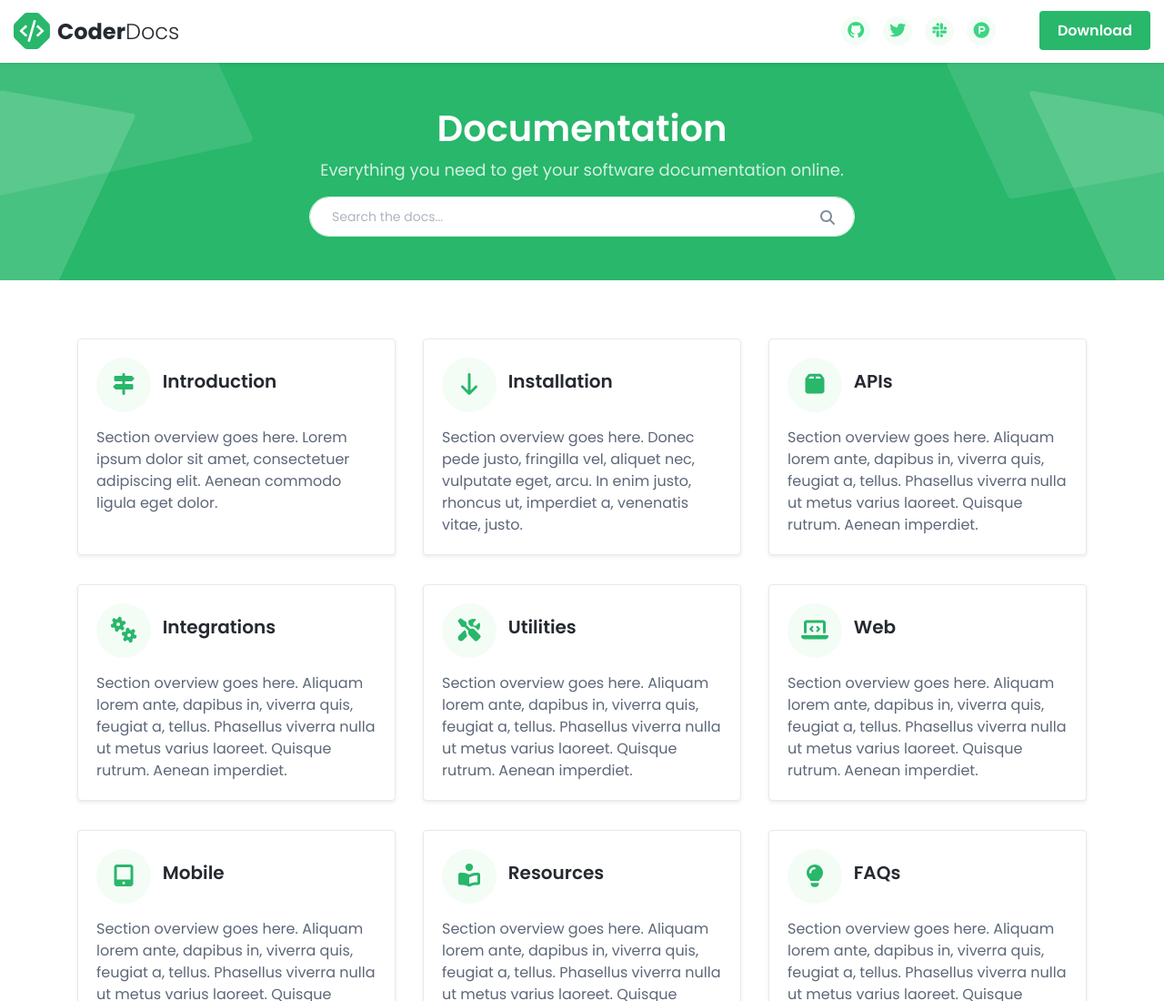
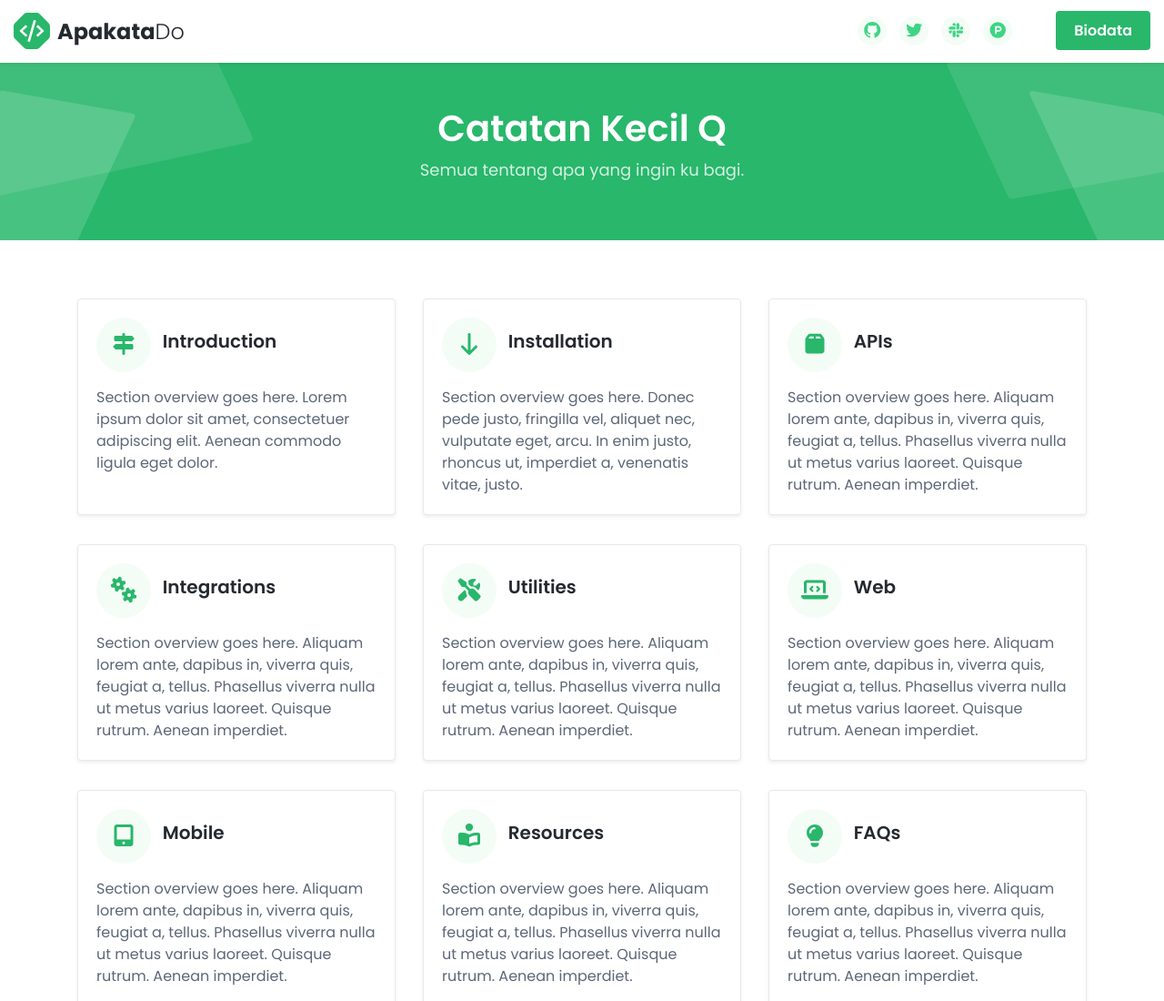
Before and after one commit to maryadicoding/maryadicoding.github.io, a plain HTML site: page index.html in a window 1280 px wide. Shown: the top 1100 px of the page at 91% size. Drawn offline with Linux system fonts and the light colour scheme.

Commit message:
change 1st

```diff
--- a/index.html
+++ b/index.html
@@ -1,7 +1,7 @@
 <!DOCTYPE html>
 <html lang="en">
 <head>
-    <title>CoderDocs - Bootstrap 4 Documentation Template For Software Projects</title>
+    <title>apakata-Do</title>
 
     <!-- Meta -->
     <meta charset="utf-8">
@@ -27,7 +27,7 @@
         <div class="branding docs-branding">
             <div class="container-fluid position-relative py-2">
                 <div class="docs-logo-wrapper">
-	                <div class="site-logo"><a class="navbar-brand" href="index.html"><img class="logo-icon mr-2" src="assets/images/coderdocs-logo.svg" alt="logo"><span class="logo-text">Coder<span class="text-alt">Docs</span></span></a></div>
+	                <div class="site-logo"><a class="navbar-brand" href="index.html"><img class="logo-icon mr-2" src="assets/images/coderdocs-logo.svg" alt="logo"><span class="logo-text">Apakata<span class="text-alt">Do</span></span></a></div>
                 </div><!--//docs-logo-wrapper-->
 	            <div class="docs-top-utilities d-flex justify-content-end align-items-center">
 
@@ -37,7 +37,7 @@
 		                <li class="list-inline-item"><a href="#"><i class="fab fa-slack fa-fw"></i></a></li>
 		                <li class="list-inline-item"><a href="#"><i class="fab fa-product-hunt fa-fw"></i></a></li>
 		            </ul><!--//social-list-->
-		            <a href="https://themes.3rdwavemedia.com/bootstrap-templates/startup/coderdocs-free-bootstrap-4-documentation-template-for-software-projects/" class="btn btn-primary d-none d-lg-flex">Download</a>
+		            <a href="https://themes.3rdwavemedia.com/bootstrap-templates/startup/coderdocs-free-bootstrap-4-documentation-template-for-software-projects/" class="btn btn-primary d-none d-lg-flex">Biodata</a>
 	            </div><!--//docs-top-utilities-->
             </div><!--//container-->
         </div><!--//branding-->
@@ -48,13 +48,9 @@
 	    <div class="theme-bg-shapes-right"></div>
 	    <div class="theme-bg-shapes-left"></div>
 	    <div class="container">
-		    <h1 class="page-heading single-col-max mx-auto">Documentation</h1>
-		    <div class="page-intro single-col-max mx-auto">Everything you need to get your software documentation online.</div>
+		    <h1 class="page-heading single-col-max mx-auto">Catatan Kecil Q</h1>
+		    <div class="page-intro single-col-max mx-auto">Semua tentang apa yang ingin ku bagi.</div>
 		    <div class="main-search-box pt-3 d-block mx-auto">
-                 <form class="search-form w-100">
-		            <input type="text" placeholder="Search the docs..." name="search" class="form-control search-input">
-		            <button type="submit" class="btn search-btn" value="Search"><i class="fas fa-search"></i></button>
-		        </form>
              </div>
 	    </div>
     </div><!--//page-header-->
```
